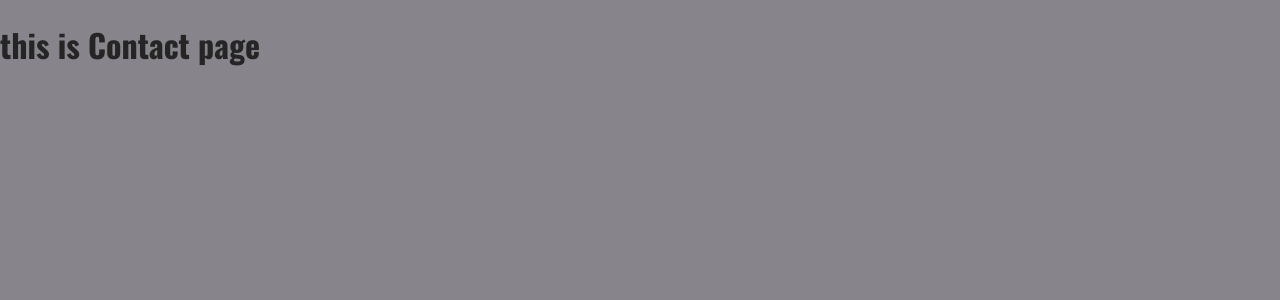
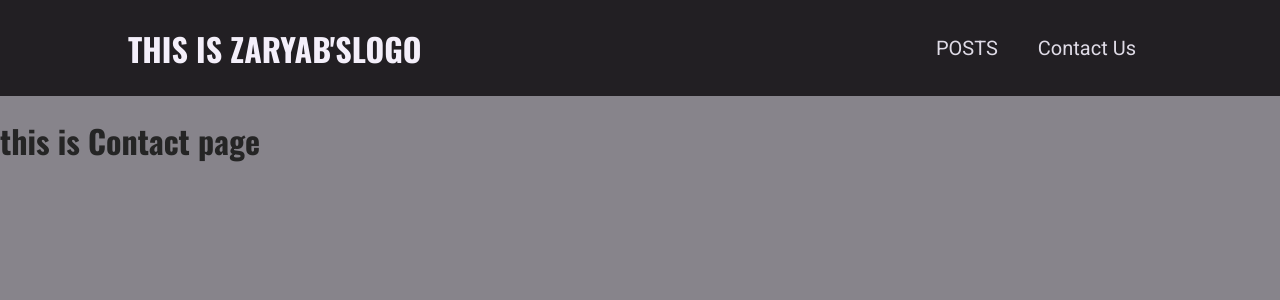
Before and after one commit to ZaryabAslam/Blog-App-Nextjs, a Next.js app: page /contact in a window 1280 px wide. Shown: the top 300 px of the page. Built offline with nearby package versions, Linux system fonts and the light colour scheme.

Commit message:
adding navbar js and styles and providing nav in app.js file

```diff
--- /dev/null
+++ b/components/layout/layout.js
@@ -0,0 +1,19 @@
+import { Fragment } from "react";
+import MainNavigation from './main-navigation';
+
+//this component is u can say a wrapper that will contain navigation and logo and we will pass it to app file
+// when u pass Layout in app anything between those layout tags will be props(children). dont need to pass khud pas hojaengy
+function Layout(props){
+    return (
+    <Fragment>
+        {/* Note: in this comp mainnavigation in on top bcz it contains navifation bar. then props.children bcz everypage data will be after it.
+        if we send main navigation to end then after all data navigation will be shown at bottom */}
+        <MainNavigation />
+        {/* main is a html element for wrapping anything main in body
+        props.children when u want an element to wrap some other elements . all ineer will be children. */}
+        <main>{props.children}</main>
+    </Fragment>
+    )
+}
+
+export default Layout;
--- /dev/null
+++ b/components/layout/logo.js
@@ -0,0 +1,8 @@
+import classes from './logo.module.css';
+
+
+function Logo(){
+    return <div className={classes.logo}>this is zaryab'slogo</div>
+}
+
+export default Logo;
--- /dev/null
+++ b/components/layout/logo.module.css
@@ -0,0 +1,13 @@
+.logo {
+    text-transform: uppercase;
+    font-size: var(--size-5);
+    font-weight: bold;
+    font-family: 'Oswald', sans-serif;
+    color: var(--color-grey-50);
+  }
+
+  @media (min-width: 768px) {
+    .logo {
+      font-size: var(--size-8);
+    }
+  }
--- /dev/null
+++ b/components/layout/main-navigation.js
@@ -0,0 +1,28 @@
+import Link from "next/link";
+import classes from './main-navigation.module.css';
+import Logo from './logo';
+
+function MainNavigation(){
+    return (
+      <header className={classes.header}>
+        {/* after clicking logo we will go to home page */}
+        <Link href="/">
+            <Logo />
+        </Link>
+        <nav>
+          <ul>
+            <li>
+              {/* //for links we dont use a bcz brand new request will be sent, use link, that works in single page application and prerednering etc */}
+              {/* we waant to go to posts/index.js */}
+              <Link href="/posts">POSTS</Link>
+            </li>
+            <li>
+              <Link href="/contact">Contact Us</Link>
+            </li>
+          </ul>
+        </nav>
+      </header>
+    );
+}
+
+export default MainNavigation;
--- /dev/null
+++ b/components/layout/main-navigation.module.css
@@ -0,0 +1,43 @@
+/* read this file, as only one class we have to go in js file all other all nested and will be picked by itself */
+.header {
+    width: 100%;
+    height: 6rem;
+    background-color: var(--color-grey-900);
+    display: flex;
+    justify-content: space-between;
+    align-items: center;
+    padding: 0 10%;
+  }
+
+  .header ul {
+    list-style: none;
+    display: flex;
+    align-items: baseline;
+    margin: 0;
+    padding: 0;
+  }
+
+  .header li {
+    margin: 0 var(--size-4);
+  }
+
+  .header a {
+    color: var(--color-grey-100);
+    font-size: var(--size-4);
+  }
+
+  .header a:hover,
+  .header a:active,
+  .header a.active {
+    color: var(--color-grey-200);
+  }
+
+  @media (min-width: 768px) {
+    .header ul {
+      gap: 0.5rem;
+    }
+
+    .header a {
+      font-size: var(--size-5);
+    }
+  }
--- a/pages/_app.js
+++ b/pages/_app.js
@@ -1,7 +1,16 @@
 import '../styles/globals.css'
+import Layout from '../components/layout/layout';
+
 
 function MyApp({ Component, pageProps }) {
-  return <Component {...pageProps} />
+
+  return (
+    //this layout component contains nav(which also has logo as sprt comp)
+    //comp wali behave as child to layout
+    <Layout>
+      <Component {...pageProps} />
+    </Layout>
+  )
 }
 
-export default MyApp
+export default MyApp;
```
